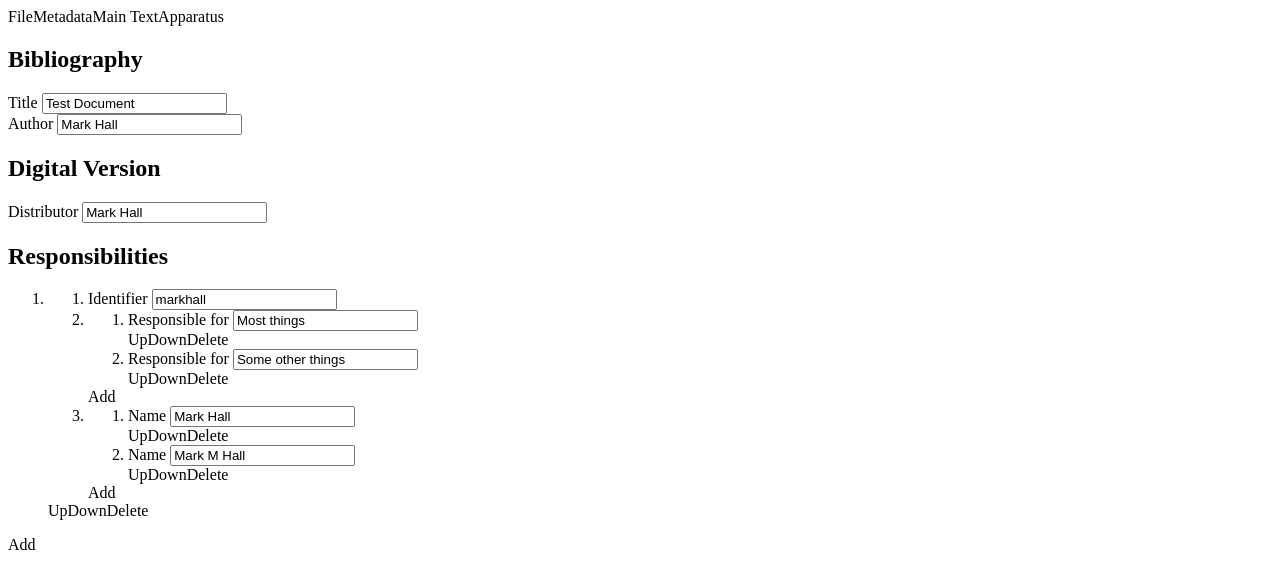
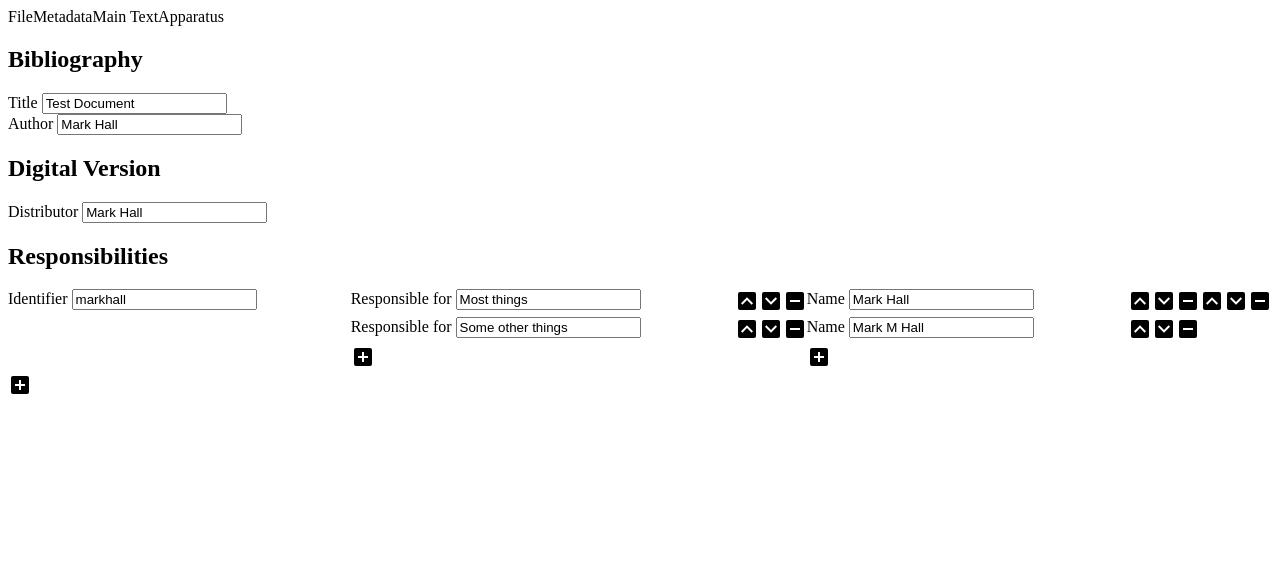
Before and after one commit to simple-digital-edition/tei-editor, a Vue app: page / in a window 1280 px wide. Shown: the top 588 px of the page. Built offline with nearby package versions, Linux system fonts and the light colour scheme.

Commit message:
Improved metadata editor styling

```diff
--- a/src/components/AriaMenuItem.vue
+++ b/src/components/AriaMenuItem.vue
@@ -1,7 +1,7 @@
 <template>
   <li>
-    <span v-if="item.disabled" role="menuitem" aria-disabled="true">{{ item.label }}</span>
-    <a v-else role="menuitem" :tabindex="tabindex" @click="action" @keyup="keynav">{{ item.label }}</a>
+    <span v-if="item.disabled" role="menuitem" aria-disabled="true" v-html="item.label"></span>
+    <a v-else role="menuitem" :tabindex="tabindex" @click="action" @keyup="keynav" v-html="item.label"></a>
   </li>
 </template>
 
--- a/src/components/MetadataField.vue
+++ b/src/components/MetadataField.vue
@@ -6,7 +6,7 @@
       </label>
     </template>
     <template v-if="config.type == 'multi-row'">
-      <ol>
+      <ol class="multi-row">
         <li v-for="(data, idx) in value" :key="idx">
           <metadata-field v-for="(entry, idx2) in config.entries" :config="entry" :parent="parent + config.path + '.[' + idx + ']'" :key="idx2"/>
           <aria-menubar :items="modifyMenuItems(idx)" @action="menuAction"/>
@@ -15,7 +15,7 @@
       <aria-menubar :items="addMenuItems" @action="menuAction"/>
     </template>
     <template v-if="config.type == 'multi-field'">
-      <ol>
+      <ol class="multi-field">
         <li v-for="(entry, idx) in config.entries" :key="idx">
           <metadata-field :config="entry" :parent="parent + config.path"/>
         </li>
@@ -46,7 +46,7 @@ import { MenuItem } from '@/interfaces';
 export default class MetadataField extends Vue {
     addMenuItems = [
         {
-            label: 'Add',
+            label: '<svg viewBox="0 0 24 24" aria-label="Add"><path d="M17,13H13V17H11V13H7V11H11V7H13V11H17M19,3H5C3.89,3 3,3.89 3,5V19A2,2 0 0,0 5,21H19A2,2 0 0,0 21,19V5C21,3.89 20.1,3 19,3Z" /></svg>',
             action: 'add',
         },
     ];
@@ -69,17 +69,17 @@ export default class MetadataField extends Vue {
     public modifyMenuItems(idx: number) {
         return [
             {
-                label: 'Up',
+                label: '<svg viewBox="0 0 24 24" aria-label="Move up"><path d="M19,3H5A2,2 0 0,0 3,5V19C3,20.11 3.9,21 5,21H19C20.11,21 21,20.11 21,19V5A2,2 0 0,0 19,3M16.59,15.71L12,11.12L7.41,15.71L6,14.29L12,8.29L18,14.29L16.59,15.71Z" /></svg>',
                 action: 'move-up:' + idx,
                 disabled: idx === 0,
             },
             {
-                label: 'Down',
+                label: '<svg viewBox="0 0 24 24" aria-label="Move down"><path d="M19,3H5A2,2 0 0,0 3,5V19C3,20.11 3.9,21 5,21H19C20.11,21 21,20.11 21,19V5A2,2 0 0,0 19,3M12,15.71L6,9.71L7.41,8.29L12,12.88L16.59,8.29L18,9.71L12,15.71Z" /></svg>',
                 action: 'move-down:' + idx,
                 disabled: idx === this.value.length - 1,
             },
             {
-                label: 'Delete',
+                label: '<svg viewBox="0 0 24 24" aria-label="Delete"><path d="M17,13H7V11H17M19,3H5C3.89,3 3,3.89 3,5V19A2,2 0 0,0 5,21H19A2,2 0 0,0 21,19V5C21,3.89 20.1,3 19,3Z" /></svg>',
                 action: 'delete:' + idx,
             },
         ];
--- a/src/components/TeiEditor.vue
+++ b/src/components/TeiEditor.vue
@@ -63,5 +63,43 @@ export default class TeiEditor extends Vue {
       flex: 1 1 auto;
       overflow: auto;
   }
+
+  svg {
+      width: 24px;
+      height: 24px;
+  }
+
+  ol {
+      margin: 0;
+      padding: 0;
+
+      &.multi-row {
+          > li {
+              display: flex;
+              flex-direction: row;
+
+              > div {
+                  flex: 1 1 auto;
+              }
+
+              > ul {
+                  flex: 0 0 auto;
+              }
+          }
+      }
+
+      &.multi-field {
+          display: flex;
+          flex-direction: row;
+
+          > li {
+              flex: 1 1 auto;
+          }
+      }
+
+      li {
+          list-style-type: none;
+      }
+  }
 }
 </style>
```
